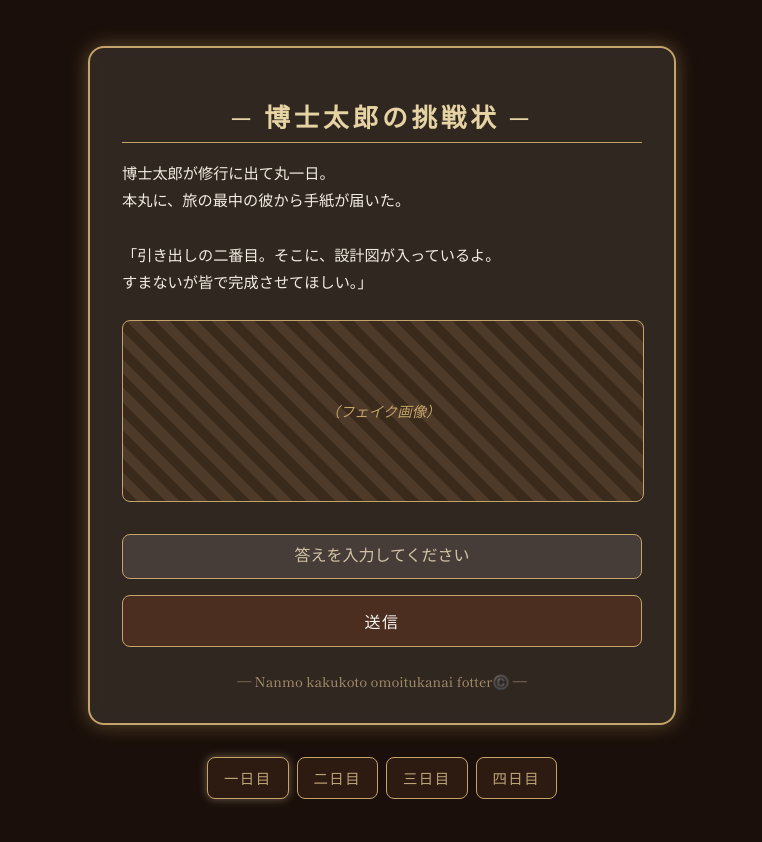
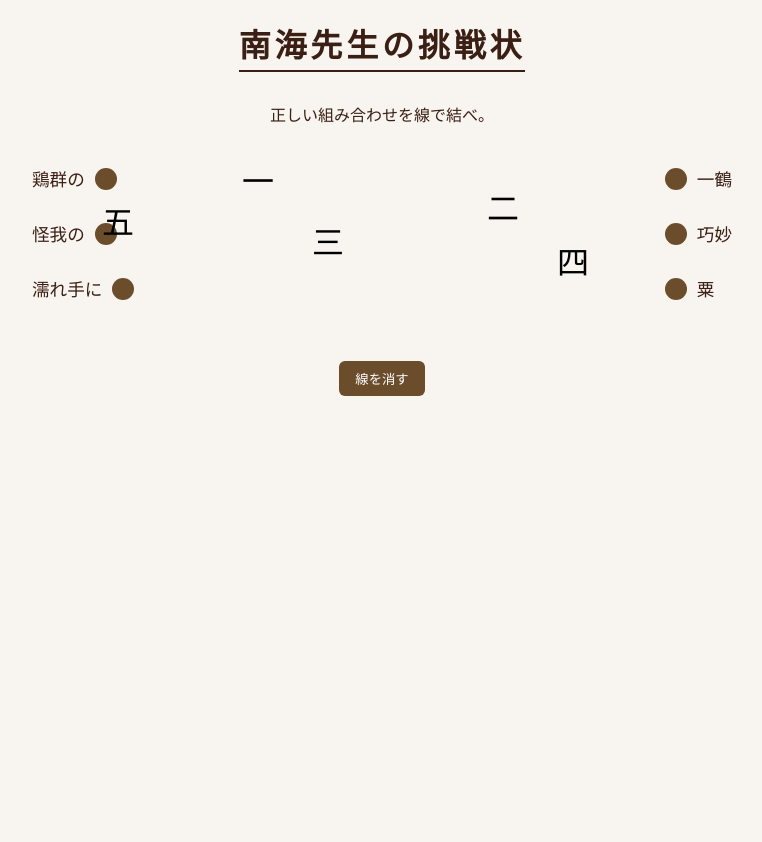
Before and after one commit to MMMMMiki/my-website, a plain HTML site: page index.html in a window 1280 px wide. Shown: the whole page, without its empty margins (258-1020 px from the left). After the commit the page ends 800 px from the top, so only its background shows below. Drawn offline with Linux system fonts and the light colour scheme.

Commit message:
Update index.html

```diff
--- a/index.html
+++ b/index.html
@@ -3,227 +3,248 @@
 <head>
 <meta charset="UTF-8" />
 <meta name="viewport" content="width=device-width, initial-scale=1.0" />
-  <title>博士太郎の挑戦状 - 灯台本丸カオスミステリー</title>
-  <link href="https://fonts.googleapis.com/css2?family=Shippori+Mincho:wght@500&display=swap" rel="stylesheet">
+<title>南海先生の挑戦状</title>
+
 <style>
-    body {
-      margin: 0;
-      font-family: "Shippori Mincho", serif;
-      background-color: #1a0f0a;
-      color: #f8f5f2;
-      min-height: 100vh;
-      display: flex;
-      flex-direction: column;
-      align-items: center;
-      justify-content: center;
-      padding: 2rem 1rem;
+  :root {
+    --brown-dark: #3b1e14;
+    --brown: #6b4c2b;
+    --paper: #f8f5f0;
   }
 
-    .container {
-      background: rgba(250, 247, 240, 0.1);
-      border: 2px solid #c4a46a;
-      border-radius: 1rem;
-      padding: 2rem;
-      max-width: 520px;
-      width: 100%;
-      box-shadow: 0 0 20px rgba(196, 164, 106, 0.4);
-      text-align: center;
-      backdrop-filter: blur(6px);
-    }
-
-    h1 {
-      font-size: 1.6rem;
-      color: #e6d3a3;
-      margin-bottom: 1rem;
-      letter-spacing: 0.15em;
-      border-bottom: 1px solid #c4a46a;
-      padding-bottom: 0.5rem;
-    }
-
-    .story {
-      font-size: 0.95rem;
-      color: #f2ede2;
-      line-height: 1.8;
-      margin-bottom: 1.5rem;
-      text-align: left;
-    }
-
-    .image-fake {
-      width: 100%;
-      height: 180px;
-      background: repeating-linear-gradient(
-        45deg,
-        #3a2a1c,
-        #3a2a1c 10px,
-        #4e3a29 10px,
-        #4e3a29 20px
-      );
-      border: 1px solid #c4a46a;
-      border-radius: 0.5rem;
-      margin-bottom: 2rem;
-      display: flex;
-      align-items: center;
-      justify-content: center;
-      color: #c4a46a;
-      font-size: 0.9rem;
-      font-style: italic;
-    }
-
-    form {
-      display: flex;
-      flex-direction: column;
-      gap: 1rem;
-    }
-
-    input[type="text"] {
-      padding: 0.8rem;
-      border: 1px solid #c4a46a;
-      border-radius: 0.5rem;
-      background-color: rgba(255,255,255,0.1);
-      color: #f8f5f2;
-      font-size: 1rem;
+  body {
+    font-family: "游明朝", "Yu Mincho", "Hiragino Mincho ProN", "Noto Serif JP", serif;
+    background: var(--paper);
+    color: var(--brown-dark);
+    margin: 0;
+    padding: 20px;
     text-align: center;
   }
 
-    input[type="text"]::placeholder {
-      color: #d4c5a8;
+  /* タイトル演出 */
+  .title-wrap {
+    display: inline-block;
+    position: relative;
+    margin-bottom: 10px;
+    overflow: hidden;
+  }
+  .title-line {
+    position: absolute;
+    bottom: 0;
+    left: 0;
+    height: 2px;
+    width: 0%;
+    background: var(--brown-dark);
+    animation: lineGrow 1s ease forwards;
+  }
+  @keyframes lineGrow { to { width: 100%; } }
+  h1 {
+    font-size: 2rem;
+    margin: 0 0 6px;
+    letter-spacing: 0.12em;
+    color: var(--brown-dark);
+    opacity: 0;
+    transform: translateY(6px);
+    animation: fadeIn 1s ease forwards;
+    animation-delay: 1s;
+  }
+  @keyframes fadeIn { to { opacity: 1; transform: translateY(0);} }
+
+  /* ゲーム本体 */
+  #container {
+    position: relative;
+    width: 90%;
+    max-width: 700px;
+    margin: 40px auto;
+    display: flex;
+    justify-content: space-between;
   }
 
-    input[type="text"]:focus {
-      outline: none;
-      border-color: #e6d3a3;
-      background-color: rgba(255,255,255,0.15);
+  .column {
+    display: flex;
+    flex-direction: column;
+    gap: 30px;
   }
 
-    button {
-      padding: 0.8rem;
-      font-size: 1rem;
-      border: 1px solid #c4a46a;
-      border-radius: 0.5rem;
-      background-color: #4b2e1f;
-      color: #f8f5f2;
-      cursor: pointer;
-      letter-spacing: 0.1em;
-      transition: all 0.2s ease;
-      font-family: "Shippori Mincho", serif;
+  .item {
+    display: flex;
+    align-items: center;
+    gap: 10px;
   }
 
-    button:hover {
-      background-color: #7a5236;
+  .dot {
+    width: 22px;
+    height: 22px;
+    background: var(--brown);
+    border-radius: 50%;
+    cursor: pointer;
+    flex: 0 0 auto;
   }
 
-    .result {
-      margin-top: 1.5rem;
+  .label {
     font-size: 1.1rem;
-      color: #e6d3a3;
-      font-weight: bold;
+    color: var(--brown-dark);
   }
 
-    .footer {
-      margin-top: 1.5rem;
-      font-size: 0.85rem;
-      color: #bda57a;
-      opacity: 0.8;
+  svg#lineLayer {
+    position: absolute;
+    top: 0;
+    left: 0;
+    width: 100%;
+    height: 100%;
+    overflow: visible;
+    pointer-events: none;
   }
 
-    .day-buttons {
-      margin-top: 2rem;
-      margin-bottom: 1.2rem;
-      display: flex;
-      gap: 0.5rem;
-      justify-content: center;
-      flex-wrap: wrap;
+  /* 背景文字 */
+  .background-text {
+    position: absolute;
+    top: 0;
+    left: 0;
+    width: 100%;
+    height: 100%;
+    pointer-events: none;
+    font-size: 2rem;
+    color: rgba(255,255,255,0.85);
+    z-index: 0;
   }
 
-    .day-buttons button {
-      font-size: 0.9rem;
-      padding: 0.6rem 1rem;
-      border-radius: 0.5rem;
-      border: 1px solid #c4a46a;
-      background-color: #2d1a11;
-      color: #bda57a;
-      transition: all 0.2s;
-      font-family: "Shippori Mincho", serif;
+  #clearBtn {
+    background: var(--brown);
+    color: white;
+    border: none;
+    border-radius: 6px;
+    padding: 8px 16px;
+    margin-top: 20px;
+    cursor: pointer;
   }
-
-    .day-buttons button:hover {
-      background-color: #7a5236;
-      color: #f8f5f2;
+  #clearBtn:hover {
+    background: var(--brown-dark);
   }
-
-    .active-day {
-        background-color: #4b2e1f; /* ← 現在のページ（明るめ） */
-        color: #e6d3a3;
-        box-shadow: 0 0 10px rgba(230, 211, 163, 0.4);
-    }
-
-    .small-message {
-      font-size: 0.8rem;
-      color: #d4c5a8;
-      margin-top: 0.5rem;
-    }
-
 </style>
 </head>
 <body>
-  <div class="container">
 
-    <h1>─ 博士太郎の挑戦状 ─</h1>
+<div class="title-wrap">
+  <div class="title-line"></div>
+  <h1>南海先生の挑戦状</h1>
+</div>
+<p>正しい組み合わせを線で結べ。</p>
 
-    <div class="story">
-      博士太郎が修行に出て丸一日。<br>
-      本丸に、旅の最中の彼から手紙が届いた。<br><br>
-      「引き出しの二番目。そこに、設計図が入っているよ。<br>
-      すまないが皆で完成させてほしい。」
+<div id="container">
+  <!-- 左側 -->
+  <div class="column left">
+    <div class="item"><div class="label">鶏群の</div><div class="dot" data-side="left" data-id="0"></div></div>
+    <div class="item"><div class="label">怪我の</div><div class="dot" data-side="left" data-id="1"></div></div>
+    <div class="item"><div class="label">濡れ手に</div><div class="dot" data-side="left" data-id="2"></div></div>
   </div>
 
-    <div class="image-fake">（フェイク画像）</div>
+  <!-- SVGレイヤー -->
+  <svg id="lineLayer" xmlns="http://www.w3.org/2000/svg">
+    <text x="30%" y="20%" class="background-text">一</text>
+    <text x="65%" y="40%" class="background-text">二</text>
+    <text x="40%" y="65%" class="background-text">三</text>
+    <text x="75%" y="80%" class="background-text">四</text>
+    <text x="10%" y="50%" class="background-text">五</text>
+  </svg>
 
-    <form id="answer-form">
-      <input id="answer" type="text" placeholder="答えを入力してください" required />
-      <button type="submit">送信</button>
-    </form>
-
-    <div id="result" class="result"></div>
-
-    <div id="small-message" class="small-message"></div>
-
-    <div class="footer">— Nanmo kakukoto omoitukanai fotter©️ —</div>
+  <!-- 右側 -->
+  <div class="column right">
+    <div class="item"><div class="dot" data-side="right" data-id="0"></div><div class="label">一鶴</div></div>
+    <div class="item"><div class="dot" data-side="right" data-id="1"></div><div class="label">巧妙</div></div>
+    <div class="item"><div class="dot" data-side="right" data-id="2"></div><div class="label">粟</div></div>
+  </div>
 </div>
 
-    <div class="day-buttons">
-    <button class="day-btn active-day">一日目</button>
-    <button class="day-btn" onclick="location.href='demo2.html'">二日目</button>
-    <button class="day-btn" id="day3-btn">三日目</button>
-    <button class="day-btn" id="day4-btn">四日目</button>
-  </div>
+<button id="clearBtn">線を消す</button>
 
 <script>
-    // 解答チェック
-    document.getElementById("answer-form").addEventListener("submit", function(event) {
-      event.preventDefault();
-      const input = document.getElementById("answer").value.trim();
-      const result = document.getElementById("result");
+const svg = document.getElementById("lineLayer");
+let startDot = null;
+let tempLine = null;
+let isDrawing = false;
 
-      if (input === "そうち" || input === "装置") {
-        result.textContent = "解読成功";
-        result.style.color = "#e6d3a3";
-      } else {
-        result.textContent = "……違うようだ。";
-        result.style.color = "#c77";
-      }
+document.querySelectorAll(".dot").forEach(dot => {
+  dot.addEventListener("mousedown", startDraw);
+  dot.addEventListener("touchstart", e => startDraw(e.touches[0]), { passive:false });
 });
 
-    // 三・四日目メッセージ表示
-    const message = document.getElementById("small-message");
+document.addEventListener("mousemove", drawMove);
+document.addEventListener("touchmove", e => drawMove(e.touches[0]), { passive:false });
+document.addEventListener("mouseup", endDraw);
+document.addEventListener("touchend", endDraw);
 
-    document.getElementById("day3-btn").addEventListener("click", () => {
-      message.textContent = "三日目は実装をお待ちください。";
-    });
+function startDraw(e) {
+  e.preventDefault();
+  startDot = e.target;
+  const start = getDotCenter(startDot);
+  tempLine = createLine(start.x, start.y, start.x, start.y);
+  svg.appendChild(tempLine);
+  isDrawing = true;
+}
 
-    document.getElementById("day4-btn").addEventListener("click", () => {
-      message.textContent = "最終日は実装をお待ちください。";
+function drawMove(e) {
+  if (!isDrawing || !tempLine) return;
+  const pt = getPointerPos(e);
+  tempLine.setAttribute("x2", pt.x);
+  tempLine.setAttribute("y2", pt.y);
+}
+
+function endDraw(e) {
+  if (!isDrawing || !tempLine) return;
+  const elem = document.elementFromPoint(e.clientX, e.clientY);
+  if (elem && elem.classList.contains("dot") &&
+      elem !== startDot &&
+      startDot.dataset.side !== elem.dataset.side) {
+    const s = getDotCenter(startDot);
+    const t = getDotCenter(elem);
+    tempLine.setAttribute("x1", s.x);
+    tempLine.setAttribute("y1", s.y);
+    tempLine.setAttribute("x2", t.x);
+    tempLine.setAttribute("y2", t.y);
+    tempLine.setAttribute("stroke", "#6b4c2b");
+  } else {
+    tempLine.remove();
+  }
+  tempLine = null;
+  startDot = null;
+  isDrawing = false;
+}
+
+function createLine(x1, y1, x2, y2) {
+  const line = document.createElementNS("http://www.w3.org/2000/svg", "line");
+  line.setAttribute("x1", x1);
+  line.setAttribute("y1", y1);
+  line.setAttribute("x2", x2);
+  line.setAttribute("y2", y2);
+  line.setAttribute("stroke", "#6b4c2b");
+  line.setAttribute("stroke-width", "4");
+  line.setAttribute("stroke-linecap", "round");
+  line.style.pointerEvents = "none";
+  return line;
+}
+
+function getDotCenter(dot) {
+  const d = dot.getBoundingClientRect();
+  const s = svg.getBoundingClientRect();
+  return {
+    x: d.left + d.width / 2 - s.left,
+    y: d.top + d.height / 2 - s.top
+  };
+}
+
+function getPointerPos(e) {
+  const s = svg.getBoundingClientRect();
+  return {
+    x: e.clientX - s.left,
+    y: e.clientY - s.top
+  };
+}
+
+document.getElementById("clearBtn").addEventListener("click", () => {
+  [...svg.querySelectorAll("line")].forEach(l => l.remove());
 });
 </script>
+
 </body>
 </html>
```
Lines whose indentation alone changed are shown as unchanged.
